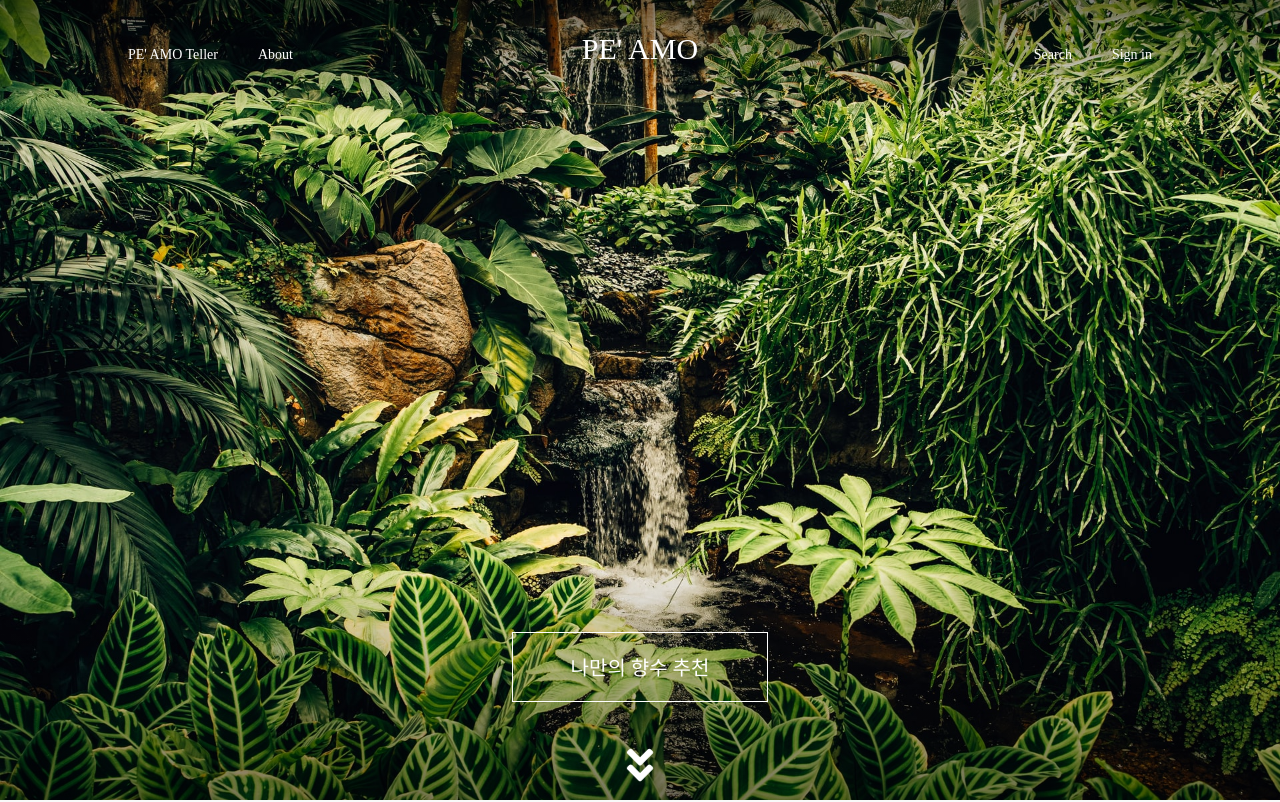
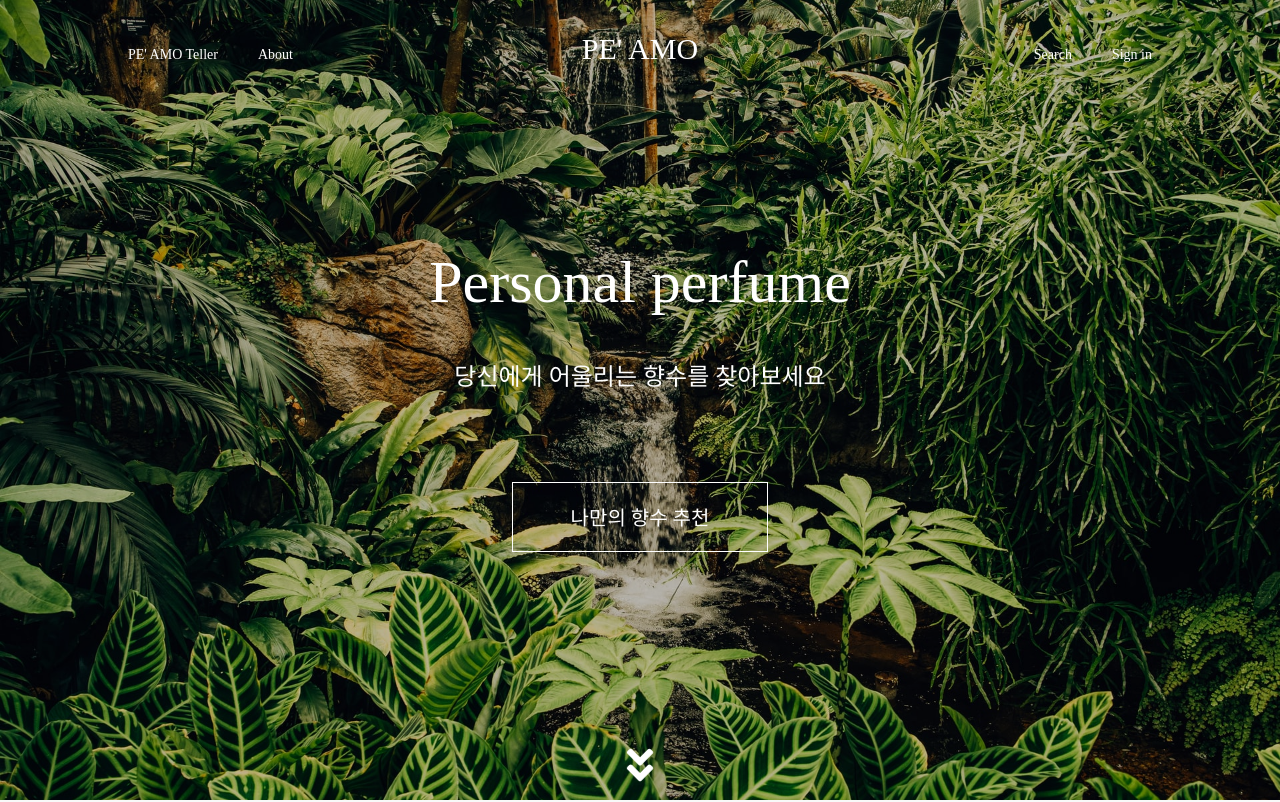
Before and after one commit to JiyeongYun/PEAMO, a React (Create React App) app in the folder frontend/: page / in a window 1280 px wide. Shown: the top 802 px of the page. Built offline with nearby package versions, Linux system fonts and the light colour scheme; no server answers; a web font is replaced by a local one.

Commit message:
CHORE : main 페이지 수정
Former-commit-id: 1e7ab369f98f80f57d8bd3501a5faa1ad1da64f7

```diff
--- a/frontend/src/routers/Home.css
+++ b/frontend/src/routers/Home.css
@@ -52,11 +52,7 @@
   position: absolute;
   top: 0;
   z-index: -1;
-  background: linear-gradient(
-    rgba(0, 0, 0, 0.5),
-    rgba(0, 0, 0, 0) 15% 70%,
-    rgba(0, 0, 0, 0.5)
-  );
+  background: rgba(0, 0, 0, 0.25);
 }
 
 .home > .white_canvas > img {
@@ -70,25 +66,37 @@
 }
 
 .home > .white_canvas > .home_bottom {
-  height: 30vh;
-  /* background: linear-gradient(rgba(0, 0, 0, 0), rgba(0, 0, 0, 0.4)); */
   color: white;
   position: absolute;
-  bottom: 0px;
+  top: 50%;
   width: 100vw;
   text-align: center;
+  transform: translate(0, -50%);
+}
+
+.home > .white_canvas > .home_bottom > h1 {
+  font-size: 60px;
+  margin-bottom: var(--margin-5);
+  font-weight: lighter;
+}
+
+.home > .white_canvas > .home_bottom > h3 {
+  font-size: var(--xlarge-font-size);
+  margin-bottom: 90px;
+  font-weight: lighter;
 }
 
 .home > .white_canvas > .home_bottom > .home_btn {
   width: 20%;
   height: 70px;
   border: 1px solid white;
-  position: absolute;
-  top: 30%;
-  left: 50%;
-  transform: translate(-50%);
+  /* position: relative; */
+  /* top: 30%; */
+  /* left: 50%; */
+  /* transform: translate(-50%); */
   cursor: pointer;
   transition: all 0.5s;
+  margin: 0 auto;
 }
 
 .home > .white_canvas > .home_bottom > .home_btn:hover {
--- a/frontend/src/routers/Home.js
+++ b/frontend/src/routers/Home.js
@@ -80,6 +80,8 @@ function Home({ page_num, setIsLoggedIn }) {
         <div className="grey_canvas"></div>
         <img src={`/images/main_${page_num}.jpg`} alt={`main_${page_num}`} />
         <div className="home_bottom">
+          <h1>Personal perfume</h1>
+          <h3>당신에게 어울리는 향수를 찾아보세요</h3>
           <div className="home_btn">
             <Link to="/teller-1">
               <p>나만의 향수 추천</p>
```
